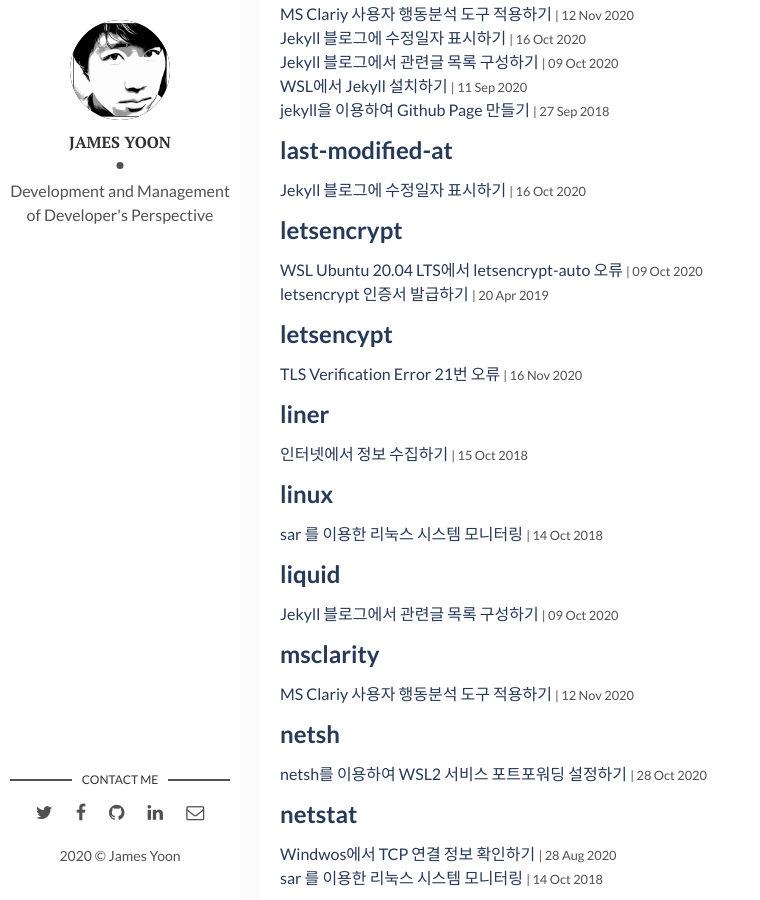
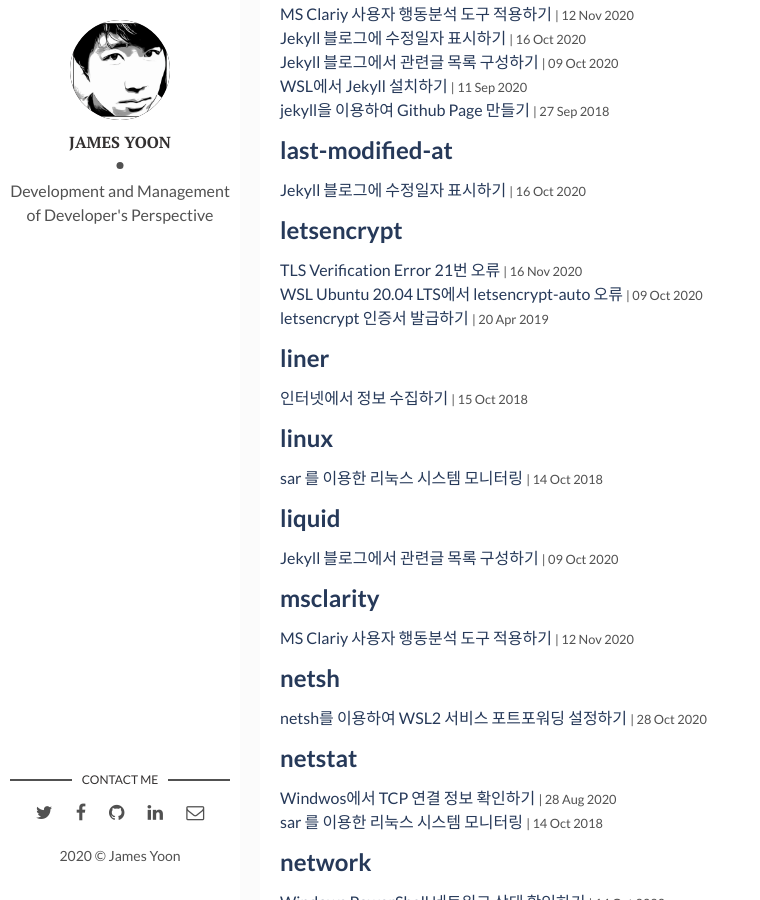
Before and after one commit to butteryoon/butteryoon.github.io, a Jekyll site: the page built from tags.html, in a window 1280 px wide and 900 px high, scrolled down 4205 px. Shown: the whole window, without its empty margins (0-760 px from the left). Built offline with Jekyll 4.4.1, drawn with Linux system fonts in a browser that asks for light colours; comment, search, counter and statistics services are not loaded.

Commit message:
modified related tag

```diff
--- a/_posts/2020-11-13-openssl_VerificationError.md
+++ b/_posts/2020-11-13-openssl_VerificationError.md
@@ -5,8 +5,8 @@
 img: "letsencryption.png"
 date: 2020-11-16 11:00:00 +0900
 last_modified_at: 2020-11-16 11:00:00 +0900
-tags: [openssl, letsencypt] # add tag
-related: letsencypt
+tags: [openssl, letsencrypt] # add tag
+related: letsencrypt
 categories: tools
 ---
 
```
